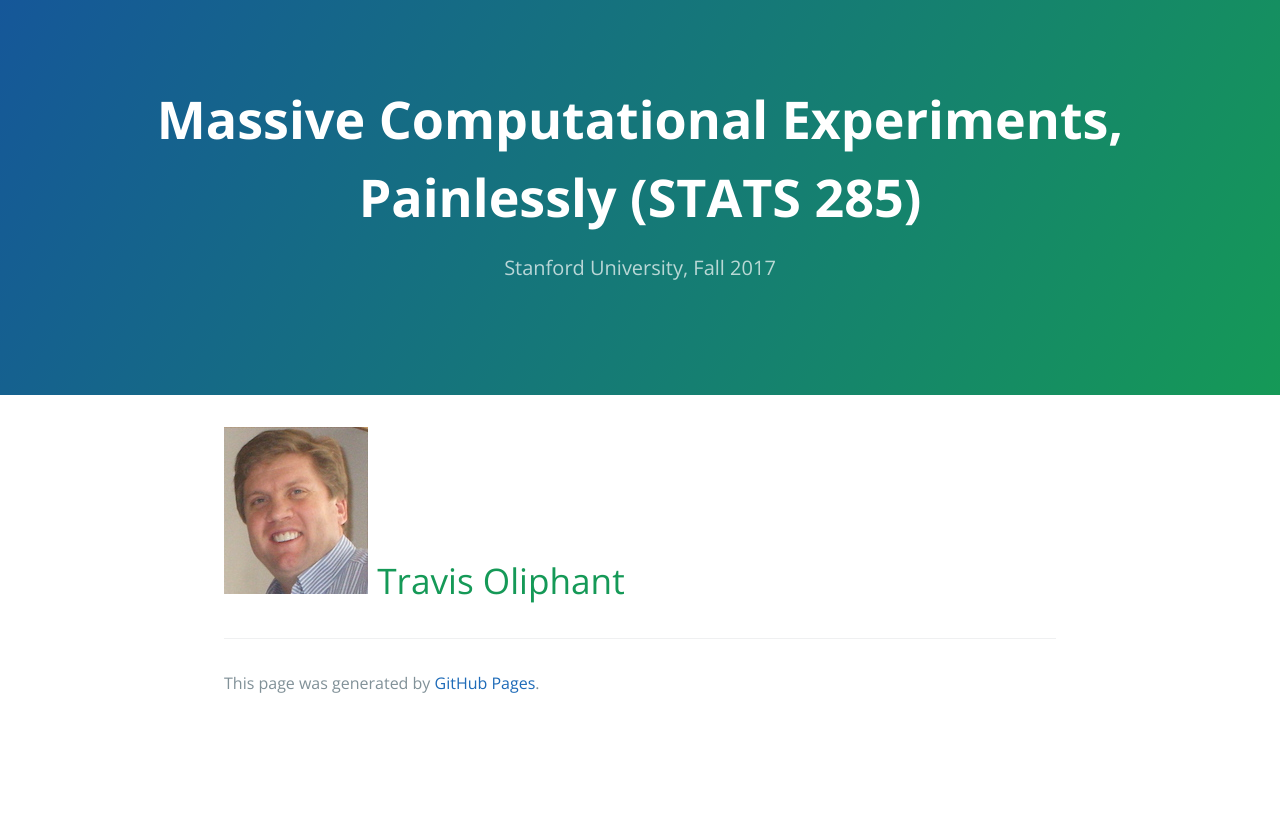
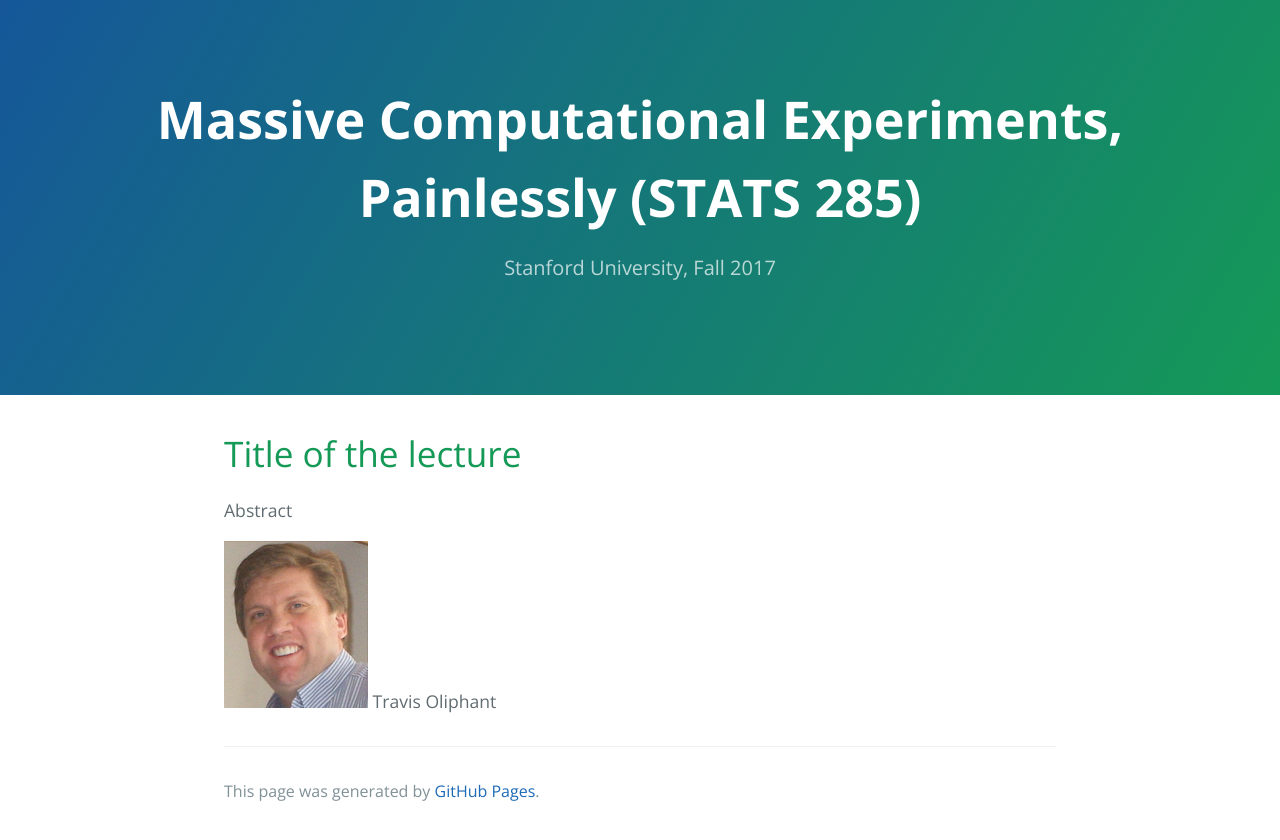
Before and after one commit to stats285/stats285.github.io, a Jekyll site: the page built from travis_lecture.md, in a window 1280 px wide. Shown: the top 840 px of the page. Built offline with Jekyll 4.4.1, drawn with Linux system fonts in a browser that asks for light colours; our own code applies the rules of GitHub Pages for plain Markdown files; the repository's description, which GitHub fills in, is left out.

Commit message:
adding abstract

```diff
--- a/travis_lecture.md
+++ b/travis_lecture.md
@@ -1 +1,7 @@
-# ![Travis Oliphant](/assets/img/travis_oliphant.jpg) Travis Oliphant
+# Title of the lecture
+
+Abstract
+
+
+
+![Travis Oliphant](/assets/img/travis_oliphant.jpg) Travis Oliphant
```
